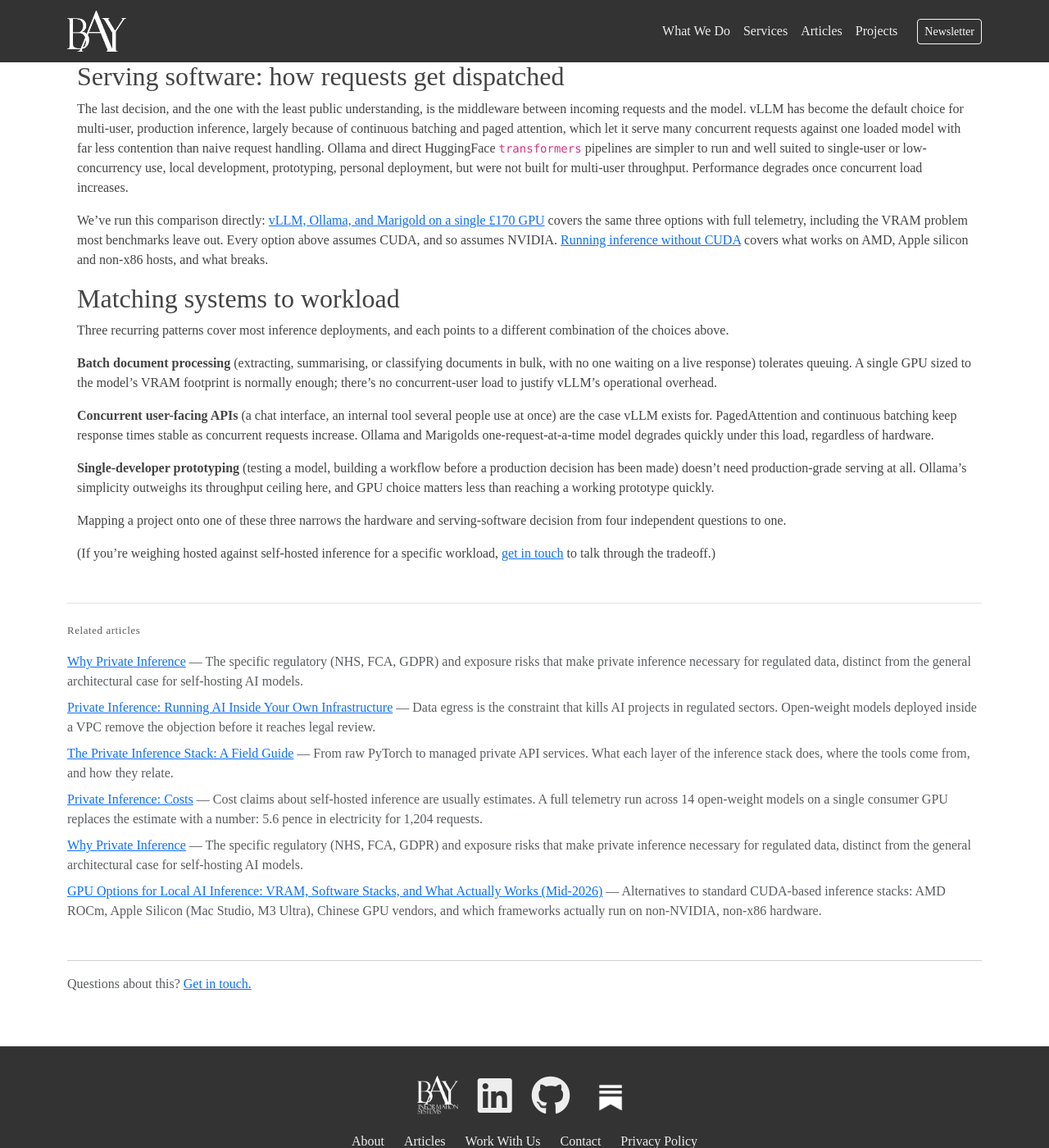
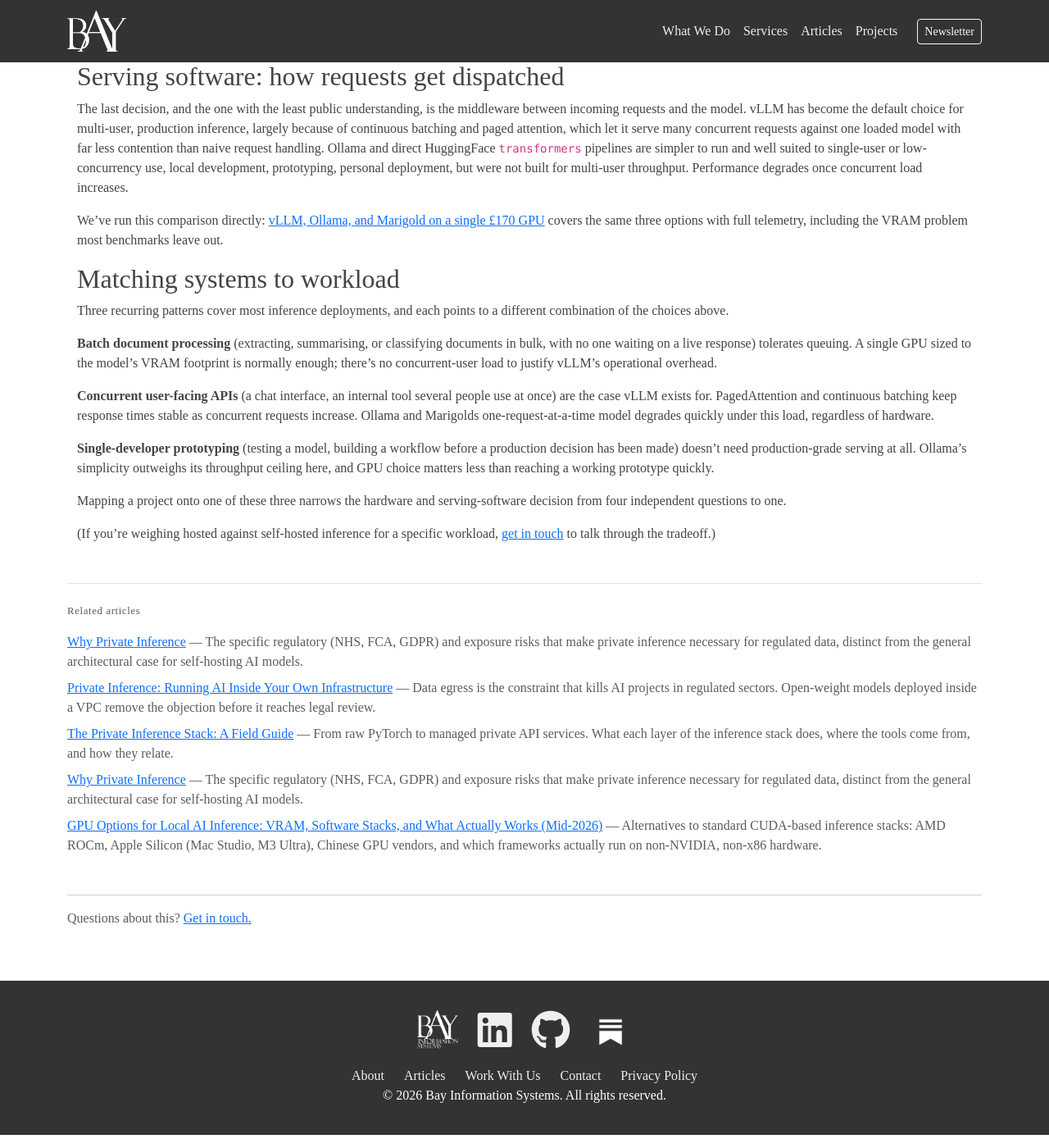
Before and after one commit to bayinfosys/bayinfosys.github.io, a Jekyll site: the page built from _posts/2026-01-01-87-inference-infrastructure.md, in a window 1280 px wide and 1400 px high, scrolled down 981 px. Shown: the whole window at 82% size. Built offline with Jekyll 4.4.1, drawn with Linux system fonts in a browser that asks for light colours; some of the changed text lies outside the part shown.

Commit message:
fix: bad links

```diff
--- a/_posts/2026-01-01-87-inference-infrastructure.md
+++ b/_posts/2026-01-01-87-inference-infrastructure.md
@@ -13,7 +13,6 @@
   - 65-why-private-inference
   - 40-private-inference
   - 63-private-inference-stack
-  - 95-private-inference-costs
   - 65-why-private-inference
   - 110-inference-hosting-decision
   - 111-inference-without-cuda
@@ -41,7 +40,7 @@
 
 None of these is universally correct.
 The decision follows from data sensitivity and usage pattern, in that order, not from which option is newest or best-known.
-[/library/110-inference-hosting-decision.html](Self-hosted or managed works) through that decision on its own, including the contractual position each option puts you in.
+[Self-hosted or managed works](/library/65-why-private-inference.html) through that decision on its own, including the contractual position each option puts you in.
 
 ## Hardware: why VRAM is the binding constraint
 
@@ -53,7 +52,7 @@
 Alternatives exist: AMD, Apple Silicon, and a handful of Chinese vendors close the raw hardware gap in places but bring their own framework and container constraints, covered in full in [our GPU options guide](/library/78-gpu-market-2026.html).
 Quantisation, running a model at reduced numerical precision, is common for managed or self-hosted deployments:
 it can cut VRAM requirements substantially, as our own benchmark across [14 models on a single consumer GPU](https://marigold.run/blog/self-hosted-inference-benchmark.html) shows in practice.
-Concurrency changes the arithmetic, because the KV cache grows with simultaneous requests while the weights do not: [sizing an inference deployment](/library/113-sizing-inference-deployment.html) covers that calculation.
+Concurrency changes the arithmetic, because the KV cache grows with simultaneous requests while the weights do not: [sizing an inference deployment](/tools/vram-calculator.html) covers that calculation.
 
 ## Multi-machine and enterprise deployment
 
@@ -75,7 +74,6 @@
 Performance degrades once concurrent load increases.
 
 We've run this comparison directly: [vLLM, Ollama, and Marigold on a single £170 GPU](https://marigold.run/blog/llm-providers.html) covers the same three options with full telemetry, including the VRAM problem most benchmarks leave out.
-Every option above assumes CUDA, and so assumes NVIDIA. [Running inference without CUDA](/library/111-inference-without-cuda.html) covers what works on AMD, Apple silicon and non-x86 hosts, and what breaks.
 
 ## Matching systems to workload
 
--- a/_posts/2026-01-01-95-private-inference-costs.md
+++ b/_posts/2026-01-01-95-private-inference-costs.md
@@ -27,7 +27,7 @@
 
 (The full per-request charts, the throughput-against-parameter-count comparison, and the raw CSV behind this run are published on [Marigold's benchmark page](https://marigold.run/blog/self-hosted-inference-benchmark.html) and on GitHub.)
 
-## What the small number says about the large one
+## The Mariginal Cost of Self-hosting
 
 Five and a half pence for 1,204 requests is not evidence that inference is free. It is evidence that for a defined class of model, the marginal cost of an additional request, once the hardware exists and is idle, approaches the cost of the electricity it draws and very little else. That is the same statement the industry-level figures are making about token prices generally, at a scale where it can actually be checked.
 
```
